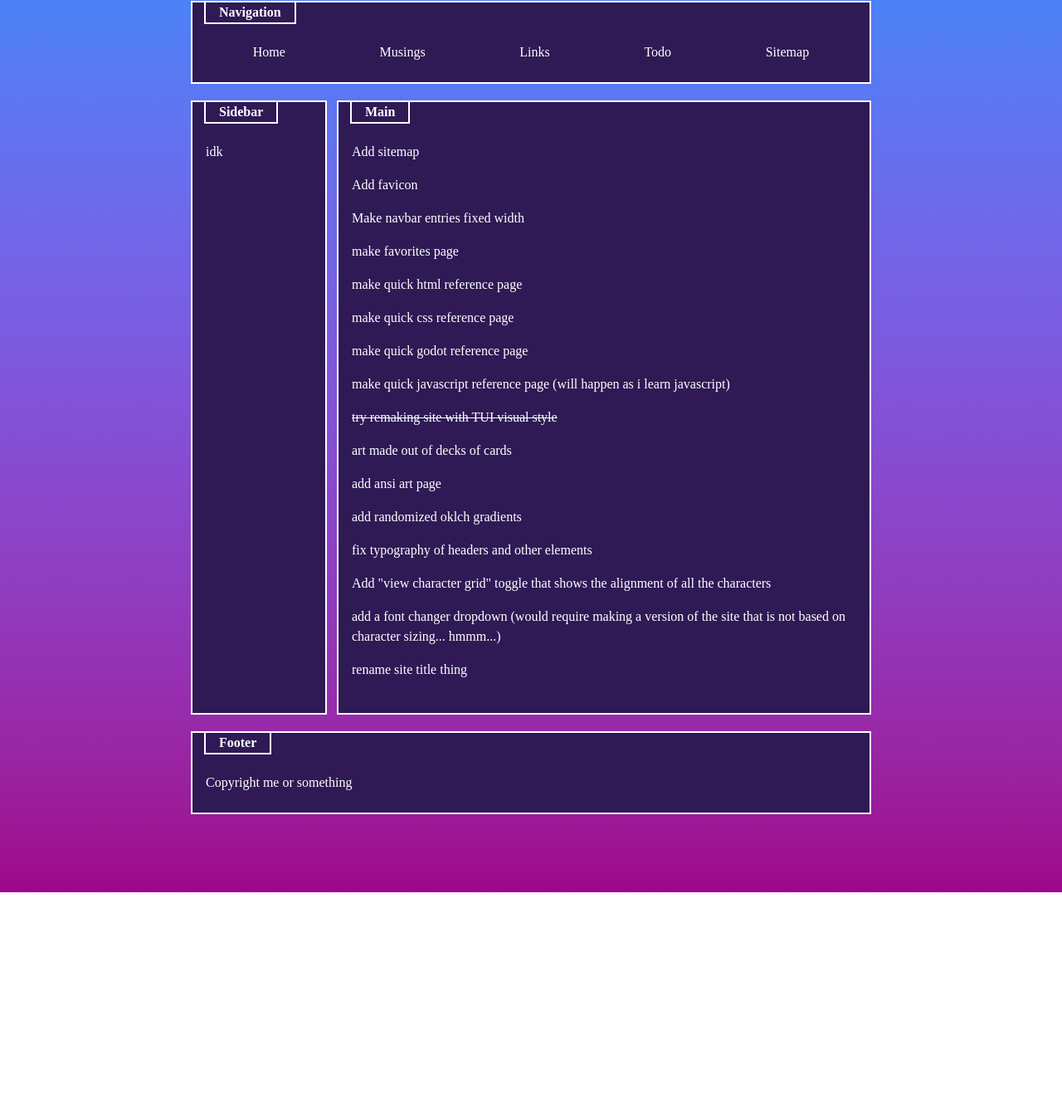
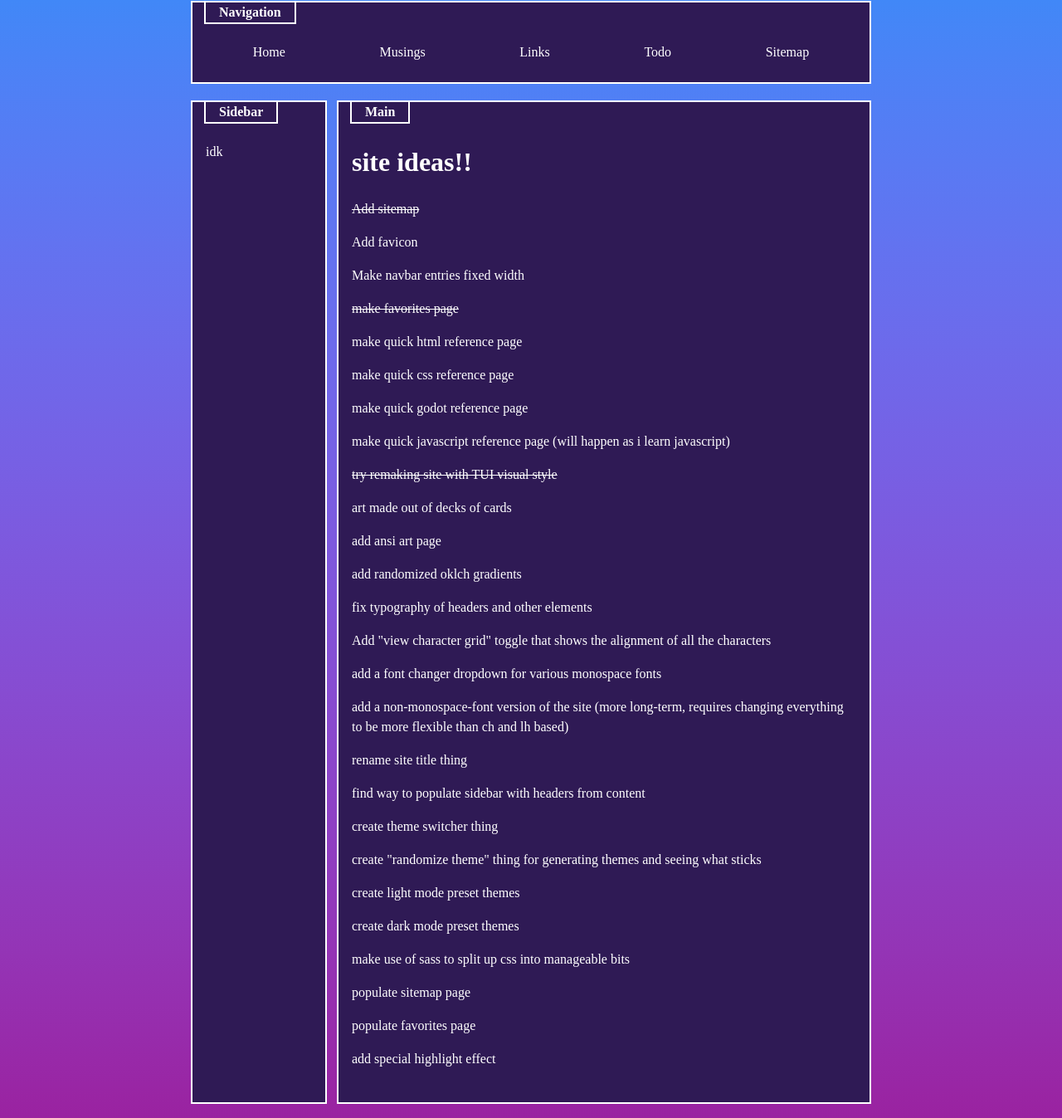
Before and after one commit to codazendev/codazen.dev, an Eleventy site: page content/todo.html in a window 1280 px wide. Shown: the part 213-1560 px from the top of the page at 83% size. Before the commit the page ends 1288 px from the top, so only its background shows below. Built offline with nearby package versions, Linux system fonts and the light colour scheme; Eleventy itself is replaced by a stand-in of ours; files that its build step writes are made by us from their sources; a web font is replaced by a local one.

```diff
--- a/content/todo.html
+++ b/content/todo.html
@@ -2,11 +2,11 @@
 layout: base
 title: todo
 ---
-
-<p>Add sitemap</p>
+<h1>site ideas!!</h1>
+<del>Add sitemap</del>
 <p>Add favicon</p>
 <p>Make navbar entries fixed width</p>
-<p>make favorites page</p>
+<del>make favorites page</del>
 <p>make quick html reference page</p>
 <p>make quick css reference page</p>
 <p>make quick godot reference page</p>
@@ -17,5 +17,15 @@
 <p>add randomized oklch gradients</p>
 <p>fix typography of headers and other elements</p>
 <p>Add "view character grid" toggle that shows the alignment of all the characters</p>
-<p>add a font changer dropdown (would require making a version of the site that is not based on character sizing... hmmm...)</p>
+<p>add a font changer dropdown for various monospace fonts</p>
+<p>add a non-monospace-font version of the site (more long-term, requires changing everything to be more flexible than ch and lh based)</p>
 <p>rename site title thing</p>
+<p>find way to populate sidebar with headers from content</p>
+<p>create theme switcher thing</p>
+<p>create "randomize theme" thing for generating themes and seeing what sticks</p>
+<p>create light mode preset themes</p>
+<p>create dark mode preset themes</p>
+<p>make use of sass to split up css into manageable bits</p>
+<p>populate sitemap page</p>
+<p>populate favorites page</p>
+<p>add special highlight effect</p>
```
Also changed, not shown: content/index.html (+0 -1 lines), content/links.html (+0 -1 lines), content/musings.html (+0 -1 lines), content/musings/games.html (+0 -1 lines), content/uses.html (+2 -1 lines).
